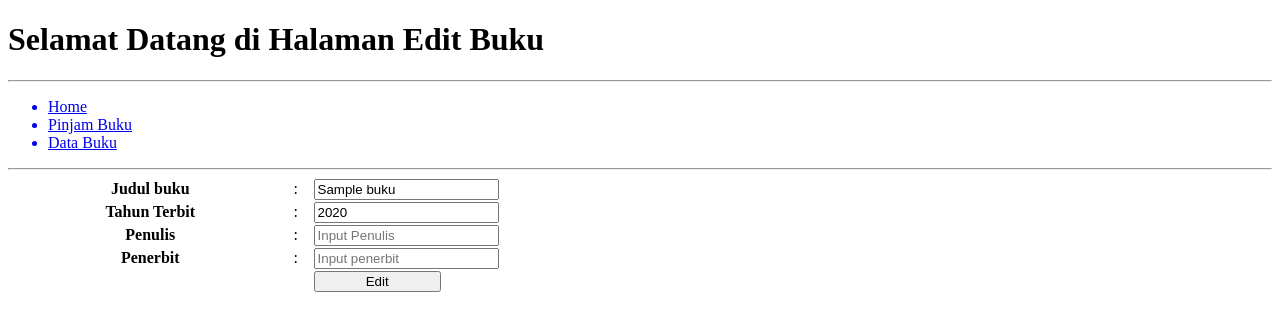
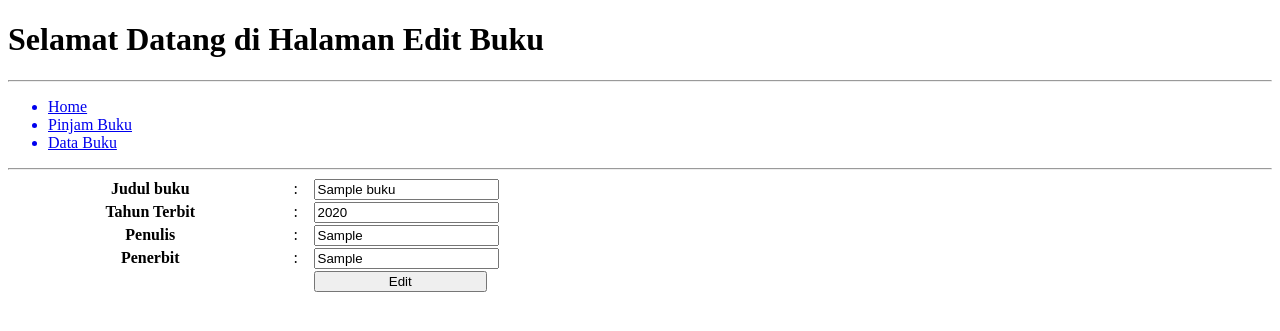
Before and after one commit to gladysnadira/web_dasar_a1pagi_2109010036_Gladys, a PHP site: page /edit.php?id=1 in a window 1280 px wide. Shown: the top 331 px of the page. Run offline with PHP 8.4, Linux system fonts and the light colour scheme; tables that the repository leaves empty hold one stand-in row (values such as "Sample post"); data that the repository does not hold is empty.

Commit message:
perubahan and clear

```diff
--- a/website_saya_2109010036_Gladys/buku.php
+++ b/website_saya_2109010036_Gladys/buku.php
@@ -46,7 +46,7 @@ require "controllers/functions.php";
                 <td><?= $b["Tahun_terbit"]; ?></td>
                 <td><?= $b["Penulis"]; ?></td>
                 <td><?= $b["Penerbit"]; ?></td>
-                <td><?= date("d F Y, H:i", strtotime (@$b["edit"]));?></td>
+                <td><?= date("d F Y, H:i", strtotime (@$b["Edit"]));?></td>
                 <td>
                     <a href="edit.php?id=<?= $b["id"];?>">Edit</a>
                     <a href="hapus.php?id=<?= $b["id"];?>">Hapus</a>
--- a/website_saya_2109010036_Gladys/edit.php
+++ b/website_saya_2109010036_Gladys/edit.php
@@ -59,23 +59,23 @@ if (buku_satu_jumlah($id_buku)< 1) {
         <th>Penulis</th>
         <td>:</td>
         <td>
-            <input name="penulis" type="text" placeholder= "Input Penulis"
-            value="<?= buku_satu($id_buku, "penulis");?>">
+            <input name="Penulis" type="text" placeholder= "Input Penulis"
+            value="<?= buku_satu($id_buku, "Penulis");?>">
         </td>
     </tr>
     <tr>
         <th>Penerbit</th>
         <td>:</td>
         <td>
-            <input name="penerbit" type="text" placeholder= "Input penerbit"
-            value="<?= buku_satu($id_buku, "penerbit");?>">
+            <input name="Penerbit" type="text" placeholder= "Input penerbit"
+            value="<?= buku_satu($id_buku, "Penerbit");?>">
         </td>
     </tr>
     <tr>
         <td></td>
         <td></td>
         <td>
-            <button type="submit" name="edit_buku" style="width: 22%; ">Edit</button>
+            <button type="submit" name="edit_buku" style="width: 30%; ">Edit</button>
         </td>
     </tr>
 </table>
@@ -86,8 +86,9 @@ $tanggal = date("Y-m-d H:i:s");
 if (isset($_POST["edit_buku"])) {
     $judul_buku = $_POST["judul_buku"];
     $tahun_terbit = $_POST["tahun_terbit"];
-    $penulis = $_POST["penulis"];
-    $penerbit = $_POST["penerbit"];
+    $penulis = $_POST["Penulis"];
+    $penerbit = $_POST["Penerbit"];
+    $tanggal = date("Y-m-d H:i:s");
     if ($judul_buku == "" || $tahun_terbit == "" || $penulis == "" || $penerbit == "") {
         echo "
         <script>
@@ -100,7 +101,7 @@ if (isset($_POST["edit_buku"])) {
         tahun_terbit = '$tahun_terbit' ,
         penulis = '$penulis' ,
         penerbit = '$penerbit',
-        edit = '$tanggal'
+        Edit = '$tanggal'
         WHERE
         id = '$id_buku'");
         if ($edit) {
```
